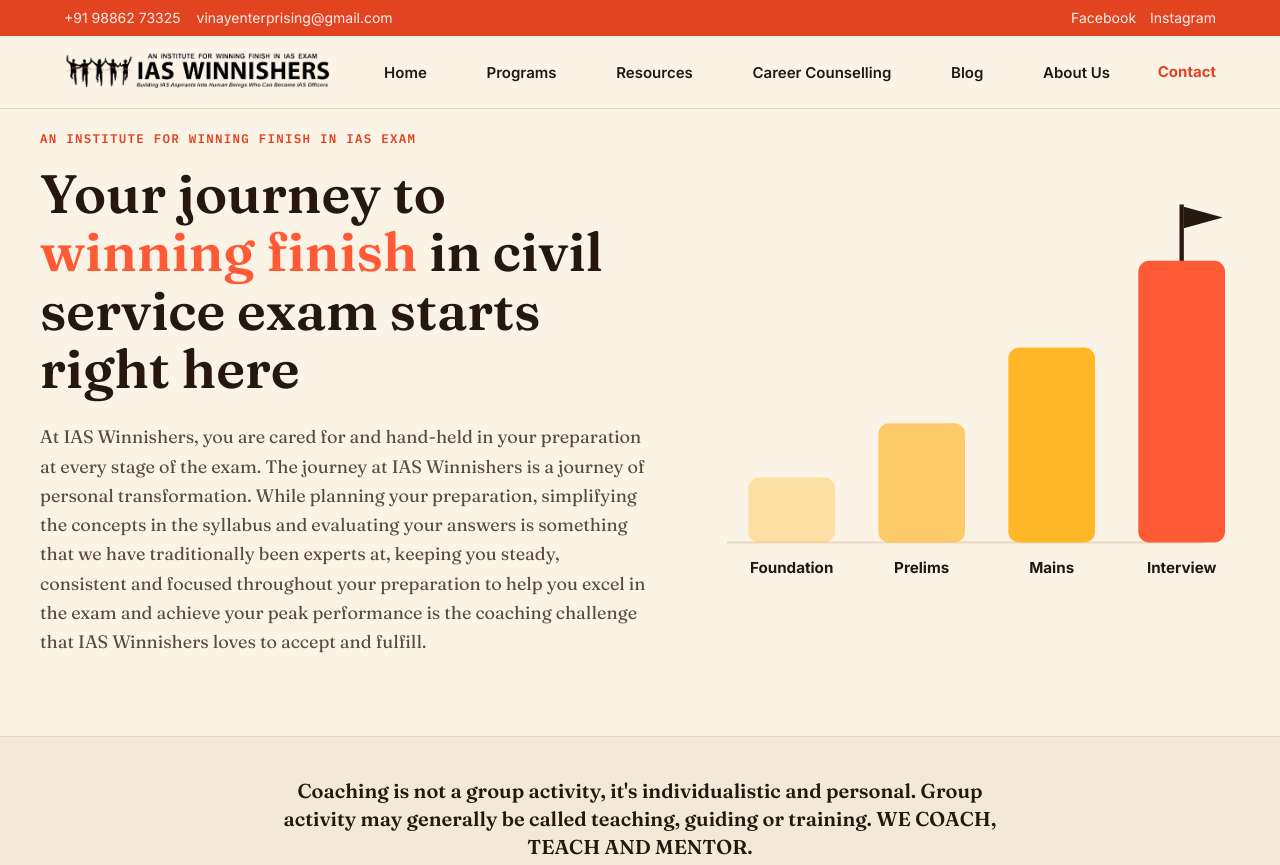
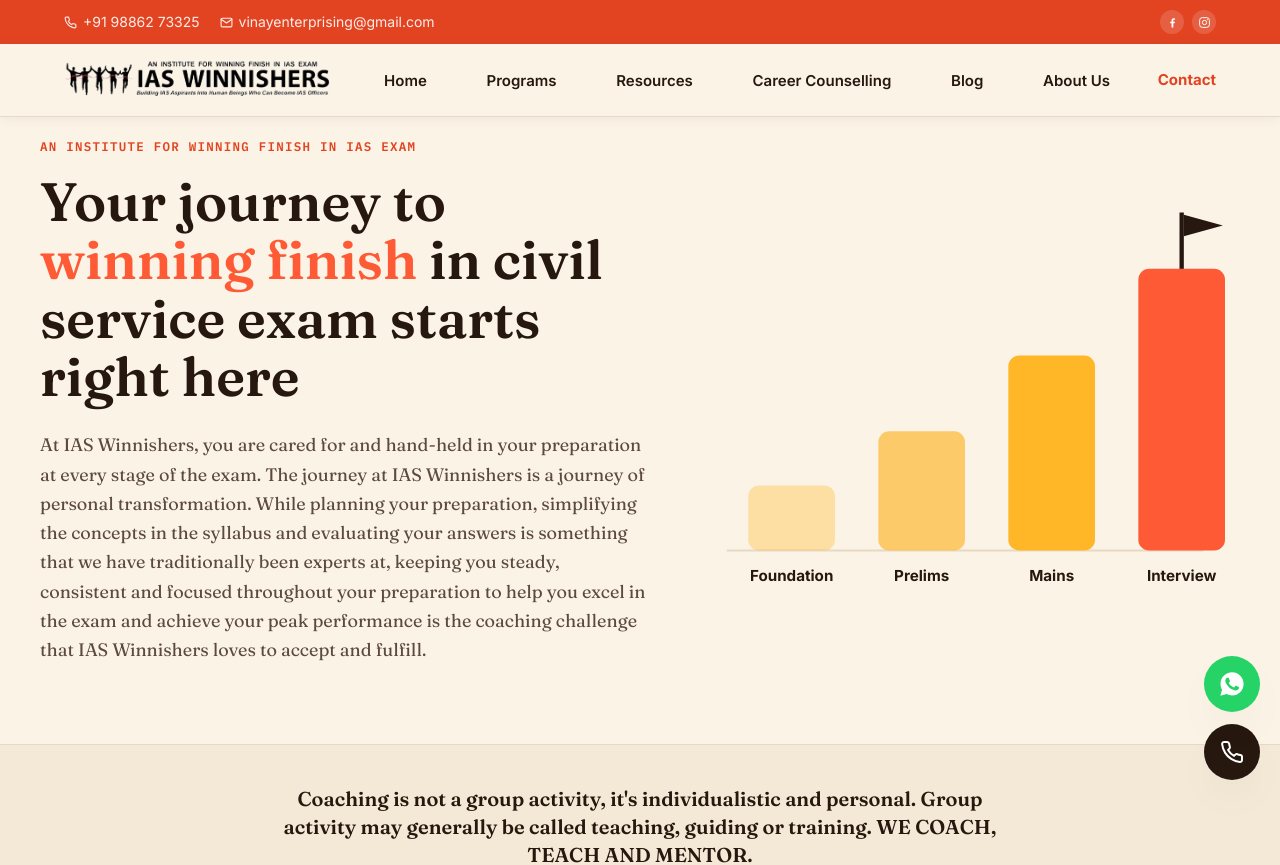
Before and after one commit to kshreepadk/iaswinnishers-web, a Next.js app: page / in a window 1280 px wide. Shown: the top 865 px of the page. Built offline with nearby package versions, Linux system fonts and the light colour scheme.

Commit message:
updating navbar

```diff
--- a/src/app/layout.jsx
+++ b/src/app/layout.jsx
@@ -2,6 +2,7 @@
 import Header from "@/components/Header";
 import Footer from "@/components/Footer";
 import CounsellingPopup from "@/components/CounsellingPopup";
+import FloatingContact from "@/components/FloatingContact";
 
 export const metadata = {
   metadataBase: new URL("https://iaswinnishers.com"),
@@ -19,18 +20,47 @@
     <html lang="en">
       <body className="antialiased">
         <div className="bg-coral-dark text-white text-sm">
-          <div className="mx-auto flex max-w-[1200px] flex-wrap items-center justify-between gap-3 px-6 py-2">
-            <div className="flex flex-wrap gap-4">
-              <a href="tel:+919886273325" className="opacity-90 hover:opacity-100 hover:text-marigold">
+          <div className="mx-auto flex max-w-[1200px] flex-wrap items-center justify-between gap-3 px-6 py-2.5">
+            <div className="flex flex-wrap items-center gap-5">
+              <a href="tel:+919886273325" className="flex items-center gap-1.5 opacity-90 hover:opacity-100 hover:text-marigold">
+                <svg width="13" height="13" viewBox="0 0 24 24" fill="none" stroke="currentColor" strokeWidth="2" strokeLinecap="round" strokeLinejoin="round">
+                  <path d="M22 16.92v3a2 2 0 0 1-2.18 2 19.79 19.79 0 0 1-8.63-3.07 19.5 19.5 0 0 1-6-6 19.79 19.79 0 0 1-3.07-8.67A2 2 0 0 1 4.11 2h3a2 2 0 0 1 2 1.72c.13.96.36 1.9.7 2.81a2 2 0 0 1-.45 2.11L8.09 9.91a16 16 0 0 0 6 6l1.27-1.27a2 2 0 0 1 2.11-.45c.91.34 1.85.57 2.81.7A2 2 0 0 1 22 16.92z" />
+                </svg>
                 +91 98862 73325
               </a>
-              <a href="mailto:vinayenterprising@gmail.com" className="opacity-90 hover:opacity-100 hover:text-marigold">
+              <a href="mailto:vinayenterprising@gmail.com" className="hidden items-center gap-1.5 opacity-90 hover:opacity-100 hover:text-marigold sm:flex">
+                <svg width="13" height="13" viewBox="0 0 24 24" fill="none" stroke="currentColor" strokeWidth="2" strokeLinecap="round" strokeLinejoin="round">
+                  <rect x="2" y="4" width="20" height="16" rx="2" />
+                  <path d="m2 6 10 7 10-7" />
+                </svg>
                 vinayenterprising@gmail.com
               </a>
             </div>
-            <div className="flex gap-3.5">
-              <a href="https://www.facebook.com/iaswinnisher/" target="_blank" rel="noopener noreferrer" className="opacity-90 hover:opacity-100 hover:text-marigold">Facebook</a>
-              <a href="https://www.instagram.com/iaswinnishers/" target="_blank" rel="noopener noreferrer" className="opacity-90 hover:opacity-100 hover:text-marigold">Instagram</a>
+            <div className="flex items-center gap-2">
+              <a
+                href="https://www.facebook.com/iaswinnisher/"
+                target="_blank"
+                rel="noopener noreferrer"
+                aria-label="Facebook"
+                className="flex h-6 w-6 items-center justify-center rounded-full bg-white/15 transition-colors hover:bg-white hover:text-coral-dark"
+              >
+                <svg width="13" height="13" viewBox="0 0 24 24" fill="currentColor">
+                  <path d="M13.5 21v-7.5h2.52l.38-3H13.5V8.48c0-.87.24-1.46 1.5-1.46h1.6V4.35C16.32 4.24 15.36 4.13 14.24 4.13c-2.35 0-3.95 1.43-3.95 4.06v2.36H7.75v3H10.29V21h3.21z" />
+                </svg>
+              </a>
+              <a
+                href="https://www.instagram.com/iaswinnishers/"
+                target="_blank"
+                rel="noopener noreferrer"
+                aria-label="Instagram"
+                className="flex h-6 w-6 items-center justify-center rounded-full bg-white/15 transition-colors hover:bg-white hover:text-coral-dark"
+              >
+                <svg width="13" height="13" viewBox="0 0 24 24" fill="none" stroke="currentColor" strokeWidth="1.8">
+                  <rect x="3" y="3" width="18" height="18" rx="5" />
+                  <circle cx="12" cy="12" r="4" />
+                  <circle cx="17.3" cy="6.7" r="1" fill="currentColor" stroke="none" />
+                </svg>
+              </a>
             </div>
           </div>
         </div>
@@ -42,6 +72,7 @@
         <Footer />
 
         <CounsellingPopup />
+        <FloatingContact />
       </body>
     </html>
   );
--- /dev/null
+++ b/src/components/FloatingContact.jsx
@@ -0,0 +1,41 @@
+"use client";
+
+import { usePathname } from "next/navigation";
+
+const PHONE = "+919886273325";
+const WHATSAPP_NUMBER = "919886273325"; // wa.me needs digits only, no + or spaces
+const WHATSAPP_MESSAGE = encodeURIComponent(
+  "Hi, I'd like to know more about IAS Winnishers' coaching programs."
+);
+
+export default function FloatingContact() {
+  const pathname = usePathname();
+  if (pathname?.startsWith("/admin")) return null;
+
+  return (
+    <div className="fixed bottom-5 right-5 z-40 flex flex-col items-end gap-3">
+      <a
+        href={`https://wa.me/${WHATSAPP_NUMBER}?text=${WHATSAPP_MESSAGE}`}
+        target="_blank"
+        rel="noopener noreferrer"
+        aria-label="Chat on WhatsApp"
+        className="group relative flex h-14 w-14 items-center justify-center rounded-full bg-[#25D366] shadow-soft transition-transform hover:scale-110"
+      >
+        <span className="absolute inset-0 animate-ping rounded-full bg-[#25D366] opacity-40" />
+        <svg width="28" height="28" viewBox="0 0 24 24" fill="#fff" className="relative">
+          <path d="M12.04 2c-5.46 0-9.9 4.44-9.9 9.9 0 1.75.46 3.45 1.32 4.95L2 22l5.25-1.38a9.9 9.9 0 0 0 4.79 1.22h.01c5.46 0 9.9-4.44 9.9-9.9 0-2.64-1.03-5.12-2.9-6.98A9.82 9.82 0 0 0 12.04 2zm5.8 14.02c-.24.68-1.4 1.32-1.93 1.4-.5.08-1.13.11-1.82-.11-.42-.14-.96-.31-1.65-.61-2.9-1.25-4.8-4.17-4.94-4.36-.14-.19-1.18-1.57-1.18-3 0-1.42.75-2.12 1.02-2.41.27-.29.58-.36.78-.36l.55.01c.18.01.42-.07.65.5.24.58.82 2 .89 2.15.07.15.12.32.02.51-.1.19-.15.31-.29.48-.15.17-.31.38-.44.51-.15.15-.3.31-.13.6.17.29.76 1.25 1.63 2.03 1.12 1 2.06 1.31 2.35 1.46.29.15.46.13.63-.08.17-.21.72-.84.91-1.13.19-.29.38-.24.63-.14.26.09 1.64.77 1.92.91.29.14.48.21.55.33.08.12.08.68-.16 1.36z" />
+        </svg>
+      </a>
+
+      <a
+        href={`tel:${PHONE}`}
+        aria-label="Call now"
+        className="flex h-14 w-14 items-center justify-center rounded-full bg-ink shadow-soft transition-transform hover:scale-110"
+      >
+        <svg width="24" height="24" viewBox="0 0 24 24" fill="none" stroke="#fff" strokeWidth="2" strokeLinecap="round" strokeLinejoin="round">
+          <path d="M22 16.92v3a2 2 0 0 1-2.18 2 19.79 19.79 0 0 1-8.63-3.07 19.5 19.5 0 0 1-6-6 19.79 19.79 0 0 1-3.07-8.67A2 2 0 0 1 4.11 2h3a2 2 0 0 1 2 1.72c.13.96.36 1.9.7 2.81a2 2 0 0 1-.45 2.11L8.09 9.91a16 16 0 0 0 6 6l1.27-1.27a2 2 0 0 1 2.11-.45c.91.34 1.85.57 2.81.7A2 2 0 0 1 22 16.92z" />
+        </svg>
+      </a>
+    </div>
+  );
+}
--- a/src/components/Footer.jsx
+++ b/src/components/Footer.jsx
@@ -58,6 +58,7 @@
             <ul className="flex flex-col gap-3 text-[14.5px]">
               <li><a href="tel:+919886273325" className="hover:text-marigold">+91 98862 73325</a></li>
               <li><a href="tel:+919916527480" className="hover:text-marigold">+91 99165 27480</a></li>
+              <li><a href="https://wa.me/919886273325" target="_blank" rel="noopener noreferrer" className="hover:text-marigold">WhatsApp Us</a></li>
               <li><a href="mailto:vinayenterprising@gmail.com" className="hover:text-marigold">vinayenterprising@gmail.com</a></li>
               <li><Link href="/contact" className="hover:text-marigold">Bengaluru, Karnataka</Link></li>
             </ul>
@@ -67,8 +68,18 @@
         <div className="flex flex-wrap items-center justify-between gap-3.5 pt-6 text-[13px]">
           <span>© {new Date().getFullYear()} IAS Winnishers. All rights reserved.</span>
           <div className="flex gap-3.5">
-            <a href="https://www.facebook.com/iaswinnisher/" target="_blank" rel="noopener noreferrer" aria-label="Facebook" className="flex h-9 w-9 items-center justify-center rounded-full bg-white/10 hover:bg-coral">f</a>
-            <a href="https://www.instagram.com/iaswinnishers/" target="_blank" rel="noopener noreferrer" aria-label="Instagram" className="flex h-9 w-9 items-center justify-center rounded-full bg-white/10 hover:bg-coral">in</a>
+            <a href="https://www.facebook.com/iaswinnisher/" target="_blank" rel="noopener noreferrer" aria-label="Facebook" className="flex h-9 w-9 items-center justify-center rounded-full bg-white/10 transition-colors hover:bg-coral">
+              <svg width="16" height="16" viewBox="0 0 24 24" fill="currentColor">
+                <path d="M13.5 21v-7.5h2.52l.38-3H13.5V8.48c0-.87.24-1.46 1.5-1.46h1.6V4.35C16.32 4.24 15.36 4.13 14.24 4.13c-2.35 0-3.95 1.43-3.95 4.06v2.36H7.75v3H10.29V21h3.21z" />
+              </svg>
+            </a>
+            <a href="https://www.instagram.com/iaswinnishers/" target="_blank" rel="noopener noreferrer" aria-label="Instagram" className="flex h-9 w-9 items-center justify-center rounded-full bg-white/10 transition-colors hover:bg-coral">
+              <svg width="16" height="16" viewBox="0 0 24 24" fill="none" stroke="currentColor" strokeWidth="1.8">
+                <rect x="3" y="3" width="18" height="18" rx="5" />
+                <circle cx="12" cy="12" r="4" />
+                <circle cx="17.3" cy="6.7" r="1" fill="currentColor" stroke="none" />
+              </svg>
+            </a>
           </div>
         </div>
       </div>
--- a/src/components/Header.jsx
+++ b/src/components/Header.jsx
@@ -17,7 +17,7 @@
   const [open, setOpen] = useState(false);
 
   return (
-    <header className="sticky top-0 z-50 border-b border-line bg-paper/95">
+    <header className="sticky top-0 z-50 border-b border-line bg-paper/95 shadow-[0_1px_12px_rgba(38,24,15,0.06)]">
       <nav className="mx-auto flex max-w-[1200px] items-center justify-between gap-5 px-6 py-3.5">
         <Link href="/" aria-label="IAS Winnishers home" className="flex items-center">
           <Image
```
